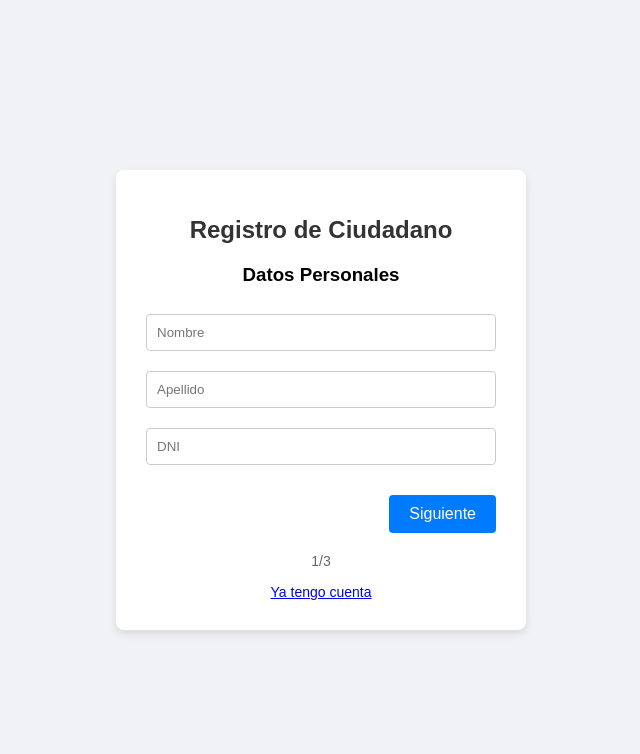
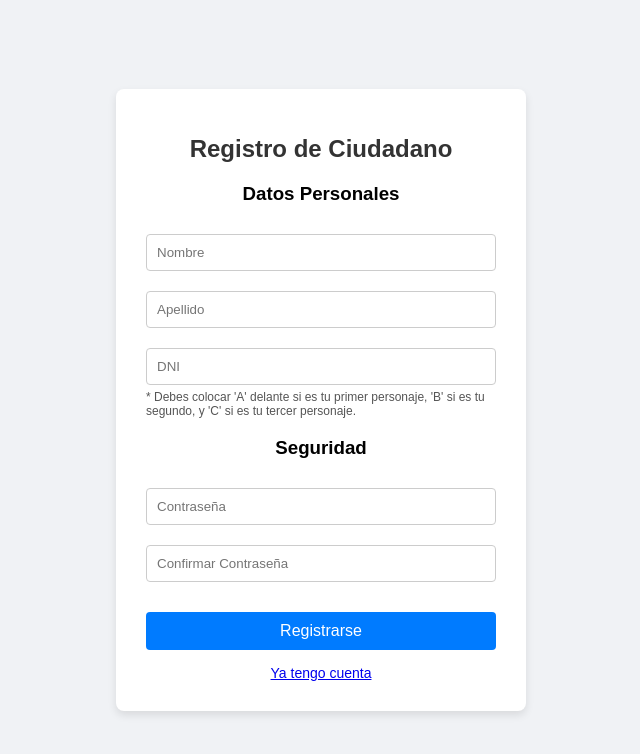
Before and after one commit to Aldoval1/gobwebbot, a Flask app: page /register in a window 1280 px wide. Shown: the top 754 px of the page, without its empty margins (319-959 px from the left). Run offline with Flask 3, Linux system fonts and the light colour scheme; some libraries are stand-ins or nearby versions.

Commit message:
feat: Simplify registration and add automatic Discord server selection
- Modified `app/templates/register.html` to remove photo uploads (Selfie, DNI Photo) and add a note about DNI prefixes (A/B/C) for characters.
- Simplified `app/forms.py` by removing file fields and validators from `RegistrationForm`.
- Updated `app/routes.py` to:
    - Remove file saving logic in registration.
    - Use default placeholders for profile images.
    - Automatically log in the user after registration.
    - Redirect new users immediately to the Discord login flow (`/discord/login`) instead of the login page.
- Updated `config.py` and `bot/main.py` with the correct Guild IDs and Role IDs for 'Judicial' and 'Congreso' servers as provided.
- Ensured `bot/main.py` handles the new guild configurations during account setup.

Co-authored-by: Aldoval1 <200867709+Aldoval1@users.noreply.github.com>

```diff
--- a/app/forms.py
+++ b/app/forms.py
@@ -16,8 +16,6 @@ class RegistrationForm(FlaskForm):
     dni = StringField('DNI', validators=[DataRequired()])
     password = PasswordField('Contraseña', validators=[DataRequired()])
     confirm_password = PasswordField('Confirmar Contraseña', validators=[DataRequired(), EqualTo('password')])
-    selfie = FileField('Selfie', validators=[FileRequired(), FileAllowed(['jpg', 'png', 'jpeg'], 'Solo imágenes')])
-    dni_photo = FileField('Foto DNI', validators=[FileRequired(), FileAllowed(['jpg', 'png', 'jpeg'], 'Solo imágenes')])
     submit = SubmitField('Registrarse')
 
 class OfficialLoginForm(FlaskForm):
--- a/app/routes.py
+++ b/app/routes.py
@@ -444,34 +444,22 @@ def register():
             flash('Ese DNI ya está registrado.')
             return redirect(url_for('main.register'))
 
-        selfie_file = form.selfie.data
-        dni_photo_file = form.dni_photo.data
-
-        selfie_filename = secure_filename(selfie_file.filename)
-        dni_photo_filename = secure_filename(dni_photo_file.filename)
-
-        if not os.path.exists(current_app.config['UPLOAD_FOLDER']):
-            os.makedirs(current_app.config['UPLOAD_FOLDER'])
-
-        selfie_path = os.path.join(current_app.config['UPLOAD_FOLDER'], selfie_filename)
-        dni_photo_path = os.path.join(current_app.config['UPLOAD_FOLDER'], dni_photo_filename)
-
-        selfie_file.save(selfie_path)
-        dni_photo_file.save(dni_photo_path)
-
+        # No photo upload anymore. Using default values or None.
         user = User(
             first_name=form.first_name.data,
             last_name=form.last_name.data,
             dni=form.dni.data,
-            selfie_filename=selfie_filename,
-            dni_photo_filename=dni_photo_filename
+            selfie_filename='default.jpg', # Using default placeholder
+            dni_photo_filename='default.jpg' # Using default placeholder
         )
         user.set_password(form.password.data)
         db.session.add(user)
         db.session.commit()
 
-        flash('¡Cuenta creada con éxito! Ahora puedes iniciar sesión.')
-        return redirect(url_for('main.login'))
+        # Auto login and redirect to Discord flow
+        login_user(user)
+        flash('¡Cuenta creada con éxito! Vamos a configurar tu Discord.')
+        return redirect(url_for('main.discord_login'))
 
     return render_template('register.html', form=form)
 
--- a/app/templates/register.html
+++ b/app/templates/register.html
@@ -30,33 +30,7 @@
             font-size: 24px;
             margin-bottom: 20px;
         }
-        .step {
-            display: none; /* Hidden by default */
-            animation-duration: 0.5s;
-            width: 100%;
-        }
-        .step.active {
-            display: block;
-        }
-        /* Animations */
-        @keyframes slideInRight {
-            from { transform: translateX(100%); opacity: 0; }
-            to { transform: translateX(0); opacity: 1; }
-        }
-        @keyframes slideOutLeft {
-            from { transform: translateX(0); opacity: 1; }
-            to { transform: translateX(-100%); opacity: 0; }
-        }
-        @keyframes slideInLeft {
-            from { transform: translateX(-100%); opacity: 0; }
-            to { transform: translateX(0); opacity: 1; }
-        }
-        @keyframes slideOutRight {
-            from { transform: translateX(0); opacity: 1; }
-            to { transform: translateX(100%); opacity: 0; }
-        }
-
-        input[type="text"], input[type="password"], input[type="file"] {
+        input[type="text"], input[type="password"] {
             width: 100%;
             padding: 10px;
             margin: 10px 0;
@@ -66,7 +40,7 @@
         }
         .btn-group {
             display: flex;
-            justify-content: space-between;
+            justify-content: center;
             margin-top: 20px;
         }
         button {
@@ -77,20 +51,10 @@
             border-radius: 4px;
             cursor: pointer;
             font-size: 16px;
+            width: 100%;
         }
         button:hover {
             background-color: #0056b3;
-        }
-        button.secondary {
-            background-color: #6c757d;
-        }
-        button.secondary:hover {
-            background-color: #5a6268;
-        }
-        .progress-indicator {
-            margin-top: 20px;
-            color: #666;
-            font-size: 14px;
         }
         .error {
             color: red;
@@ -105,16 +69,21 @@
             font-weight: bold;
             font-size: 14px;
         }
+        .dni-note {
+            font-size: 12px;
+            color: #555;
+            text-align: left;
+            margin-top: -5px;
+            margin-bottom: 10px;
+        }
     </style>
 </head>
 <body>
     <div class="register-container">
         <h1>Registro de Ciudadano</h1>
-        <form id="regForm" method="POST" enctype="multipart/form-data">
+        <form id="regForm" method="POST">
             {{ form.hidden_tag() }}
 
-            <!-- Step 1: Personal Info -->
-            <div class="step active" id="step1">
             <h3>Datos Personales</h3>
             <div>
                 {{ form.first_name(placeholder="Nombre") }}
@@ -133,37 +102,11 @@
                 {% for error in form.dni.errors %}
                     <div class="error">{{ error }}</div>
                 {% endfor %}
-                </div>
-                <div class="btn-group" style="justify-content: flex-end;">
-                    <button type="button" onclick="nextStep(1)">Siguiente</button>
-                </div>
+                <p class="dni-note">
+                    * Debes colocar 'A' delante si es tu primer personaje, 'B' si es tu segundo, y 'C' si es tu tercer personaje.
+                </p>
             </div>
 
-            <!-- Step 2: Photos -->
-            <div class="step" id="step2">
-                <h3>Documentación</h3>
-                <div>
-                    <label for="selfie">Foto Selfie</label>
-                    {{ form.selfie() }}
-                    {% for error in form.selfie.errors %}
-                        <div class="error">{{ error }}</div>
-                    {% endfor %}
-                </div>
-                <div>
-                    <label for="dni_photo">Foto DNI</label>
-                    {{ form.dni_photo() }}
-                    {% for error in form.dni_photo.errors %}
-                        <div class="error">{{ error }}</div>
-                    {% endfor %}
-                </div>
-                <div class="btn-group">
-                    <button type="button" class="secondary" onclick="prevStep(2)">Atrás</button>
-                    <button type="button" onclick="nextStep(2)">Siguiente</button>
-                </div>
-            </div>
-
-            <!-- Step 3: Password -->
-            <div class="step" id="step3">
             <h3>Seguridad</h3>
             <div>
                 {{ form.password(placeholder="Contraseña") }}
@@ -178,83 +121,14 @@
                 {% endfor %}
             </div>
             <div class="btn-group">
-                    <button type="button" class="secondary" onclick="prevStep(3)">Atrás</button>
-                    <button type="submit">Finalizar</button>
-                </div>
+                <button type="submit">Registrarse</button>
             </div>
 
         </form>
 
-        <div class="progress-indicator" id="progress">
-            1/3
-        </div>
         <div style="margin-top: 15px; font-size: 14px;">
             <a href="{{ url_for('main.index') }}">Ya tengo cuenta</a>
         </div>
     </div>
-
-    <script>
-        let currentStep = 1;
-        const totalSteps = 3;
-
-        function updateProgress() {
-            document.getElementById('progress').innerText = `${currentStep}/${totalSteps}`;
-        }
-
-        function validateStep(step) {
-            // Simple validation: check if inputs in the current step are empty
-            const stepDiv = document.getElementById(`step${step}`);
-            const inputs = stepDiv.querySelectorAll('input');
-            for (let input of inputs) {
-                if (!input.value) {
-                    alert("Por favor completa todos los campos antes de continuar.");
-                    return false;
-                }
-            }
-            return true;
-        }
-
-        function nextStep(step) {
-            if (!validateStep(step)) return;
-
-            const currentDiv = document.getElementById(`step${step}`);
-            const nextDiv = document.getElementById(`step${step + 1}`);
-
-            // Slide out current to left
-            currentDiv.style.animation = "slideOutLeft 0.5s forwards";
-
-            setTimeout(() => {
-                currentDiv.classList.remove('active');
-                currentDiv.style.animation = ""; // Reset animation
-
-                // Slide in next from right
-                nextDiv.classList.add('active');
-                nextDiv.style.animation = "slideInRight 0.5s forwards";
-
-                currentStep++;
-                updateProgress();
-            }, 500);
-        }
-
-        function prevStep(step) {
-            const currentDiv = document.getElementById(`step${step}`);
-            const prevDiv = document.getElementById(`step${step - 1}`);
-
-            // Slide out current to right
-            currentDiv.style.animation = "slideOutRight 0.5s forwards";
-
-            setTimeout(() => {
-                currentDiv.classList.remove('active');
-                currentDiv.style.animation = ""; // Reset animation
-
-                // Slide in prev from left
-                prevDiv.classList.add('active');
-                prevDiv.style.animation = "slideInLeft 0.5s forwards";
-
-                currentStep--;
-                updateProgress();
-            }, 500);
-        }
-    </script>
 </body>
 </html>
--- a/bot/main.py
+++ b/bot/main.py
@@ -14,8 +14,8 @@ ROLE_ID = 1407095970650521681
 
 # Nuevas configuraciones multi-guild
 GOBIERNO_GUILD_ID = int(os.getenv("GOBIERNO_GUILD_ID") or GUILD_ID)
-JUDICIAL_GUILD_ID = int(os.getenv("JUDICIAL_GUILD_ID") or 0)
-CONGRESO_GUILD_ID = int(os.getenv("CONGRESO_GUILD_ID") or 0)
+JUDICIAL_GUILD_ID = int(os.getenv("JUDICIAL_GUILD_ID") or 1451589869397737625)
+CONGRESO_GUILD_ID = int(os.getenv("CONGRESO_GUILD_ID") or 1461529761783353347)
 
 JUDICIAL_ROLE_ID = int(os.getenv("JUDICIAL_ROLE_ID") or 1473865577993994260)
 CONGRESO_ROLE_ID = int(os.getenv("CONGRESO_ROLE_ID") or 1473835075375337740)
--- a/config.py
+++ b/config.py
@@ -28,8 +28,8 @@ class Config:
     DISCORD_BOT_TOKEN = os.environ.get('DISCORD_TOKEN')
 
     GOBIERNO_GUILD_ID = os.environ.get('GOBIERNO_GUILD_ID') or os.environ.get('GUILD_ID') # Fallback to existing
-    JUDICIAL_GUILD_ID = os.environ.get('JUDICIAL_GUILD_ID')
-    CONGRESO_GUILD_ID = os.environ.get('CONGRESO_GUILD_ID')
+    JUDICIAL_GUILD_ID = os.environ.get('JUDICIAL_GUILD_ID') or '1451589869397737625'
+    CONGRESO_GUILD_ID = os.environ.get('CONGRESO_GUILD_ID') or '1461529761783353347'
 
     JUDICIAL_ROLE_ID = os.environ.get('JUDICIAL_ROLE_ID') or '1473865577993994260'
     CONGRESO_ROLE_ID = os.environ.get('CONGRESO_ROLE_ID') or '1473835075375337740'
```
Also changed, not shown: verify_registration.py (added, +37 -0 lines), hermes_local.db, verification_register_form.png (added), 1 other file. Lines whose indentation alone changed are shown as unchanged.
